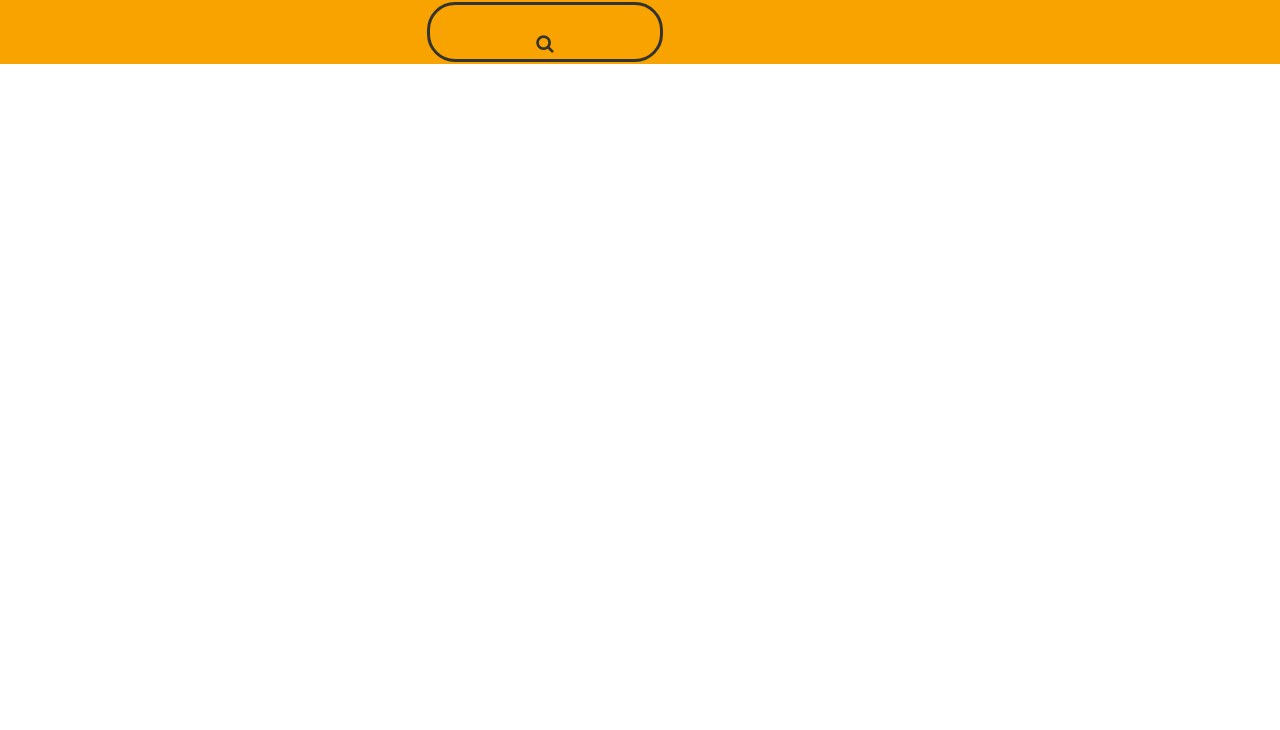
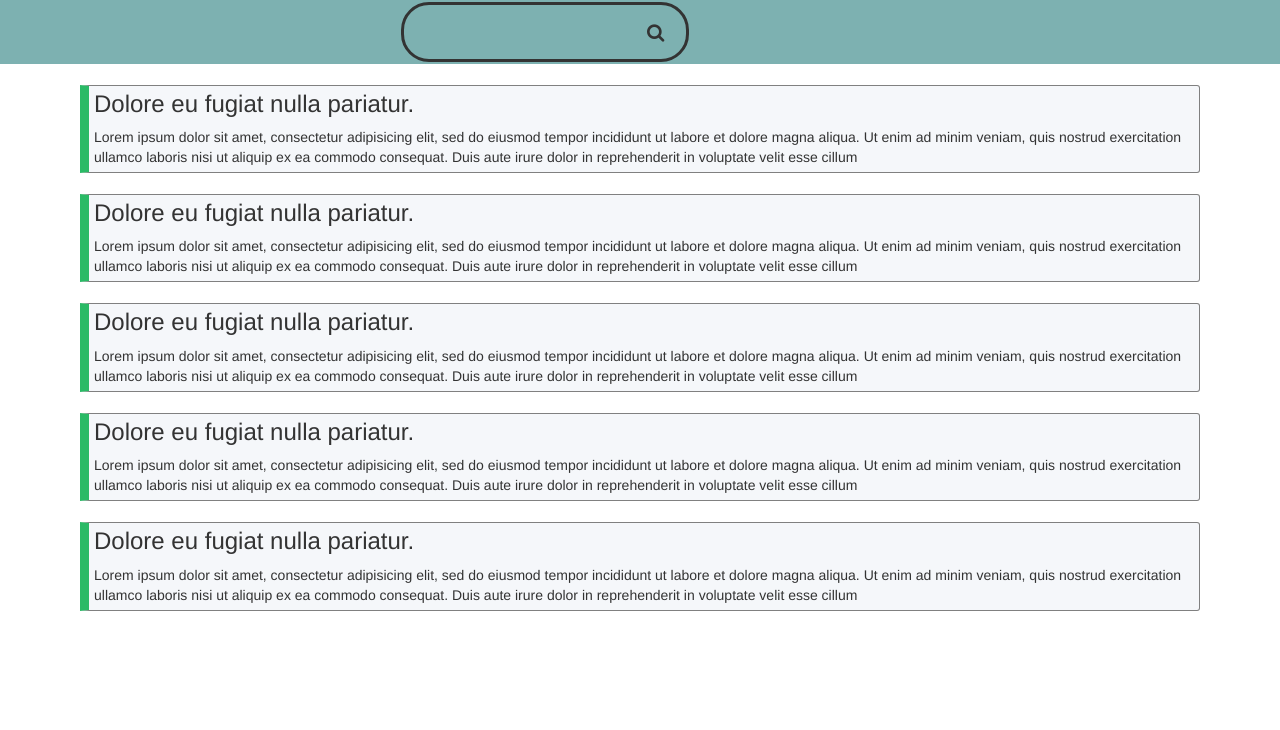
Before and after one commit to SekharKolli/FCC_WikipediaSearch, a website: page index.html in a window 1280 px wide. Shown: the part 70-800 px from the top of the page. Drawn offline with nearby package versions, Linux system fonts and the light colour scheme.

Commit message:
animated the results section. The search icon of the search. Added colors

```diff
--- a/index.html
+++ b/index.html
@@ -25,15 +25,60 @@
 
           <span class="pillBorder">
             <input id="searchBox" type="text" placeholder="">
-                  <button type="button" class="btn btn-default"> <i class="fa fa-search fa-lg"></i> </button>
+            <!-- <button type="button" class="btn btn-default"> <i class="fa fa-search fa-lg"></i> </button> -->
+            <span id="searchIcon"><i class="fa fa-search fa-lg"></i></span>
           </span>
         </div>
       </div>
     </div>
   </div>
 </div>
-    </div>
-    <!-- wrapper div -->
+</div>  <!-- wrapper div -->
+
+<!-- Content will get displayed here -->
+<section class="container">
+
+<div class="content">
+  <h3 class="contentTitle"> Dolore eu fugiat nulla pariatur. </h3>
+  <p class="contentText">
+      Lorem ipsum dolor sit amet, consectetur adipisicing elit, sed do eiusmod tempor incididunt ut labore et dolore magna aliqua. Ut enim ad minim veniam, quis nostrud exercitation ullamco laboris nisi ut aliquip ex ea commodo consequat. Duis aute irure dolor in reprehenderit in voluptate velit esse cillum
+  </p>
+</div> <!--content -->
+
+
+<div class="content">
+  <h3 class="contentTitle"> Dolore eu fugiat nulla pariatur. </h3>
+  <p class="contentText">
+      Lorem ipsum dolor sit amet, consectetur adipisicing elit, sed do eiusmod tempor incididunt ut labore et dolore magna aliqua. Ut enim ad minim veniam, quis nostrud exercitation ullamco laboris nisi ut aliquip ex ea commodo consequat. Duis aute irure dolor in reprehenderit in voluptate velit esse cillum
+  </p>
+</div> <!--content -->
+
+
+<div class="content">
+  <h3 class="contentTitle"> Dolore eu fugiat nulla pariatur. </h3>
+  <p class="contentText">
+      Lorem ipsum dolor sit amet, consectetur adipisicing elit, sed do eiusmod tempor incididunt ut labore et dolore magna aliqua. Ut enim ad minim veniam, quis nostrud exercitation ullamco laboris nisi ut aliquip ex ea commodo consequat. Duis aute irure dolor in reprehenderit in voluptate velit esse cillum
+  </p>
+</div> <!--content -->
+
+
+<div class="content">
+  <h3 class="contentTitle"> Dolore eu fugiat nulla pariatur. </h3>
+  <p class="contentText">
+      Lorem ipsum dolor sit amet, consectetur adipisicing elit, sed do eiusmod tempor incididunt ut labore et dolore magna aliqua. Ut enim ad minim veniam, quis nostrud exercitation ullamco laboris nisi ut aliquip ex ea commodo consequat. Duis aute irure dolor in reprehenderit in voluptate velit esse cillum
+  </p>
+</div> <!--content -->
+
+
+<div class="content">
+  <h3 class="contentTitle"> Dolore eu fugiat nulla pariatur. </h3>
+  <p class="contentText">
+      Lorem ipsum dolor sit amet, consectetur adipisicing elit, sed do eiusmod tempor incididunt ut labore et dolore magna aliqua. Ut enim ad minim veniam, quis nostrud exercitation ullamco laboris nisi ut aliquip ex ea commodo consequat. Duis aute irure dolor in reprehenderit in voluptate velit esse cillum
+  </p>
+</div> <!--content -->
+
+
+</section>
 
 <script src="https://ajax.googleapis.com/ajax/libs/jquery/1.11.3/jquery.min.js"></script>
 <script src="https://maxcdn.bootstrapcdn.com/bootstrap/3.3.5/js/bootstrap.min.js"></script>
--- a/myStyle.css
+++ b/myStyle.css
@@ -1,11 +1,22 @@
+* {box-sizing: border-box;}
+
 .wrapper {
     /*padding: 20px;*/
     width: 100%;
     margin: 0 auto;
     /*background-color: #F89900;*/
     /*background-color: #FABD44;*/
-    background-color: #F9A300;
+    background-color: #7DB1B1;
+     /*Orange F9A300*/
 }
+.fa-search {
+    transition: all .5s;
+}
+
+.fa-search:hover {
+  transform: scale(1.7,1.7);
+}
+
 .btn {
     background-color: Transparent;
     background-repeat: no-repeat;
@@ -18,6 +29,11 @@
     background-color: Transparent;
     color: white;
 }
+
+.btn-default:hover{
+  border-color: none;
+}
+
 .pillBorder {
     position: relative;
     border: 3px solid;
@@ -25,18 +41,63 @@
     background-color: Transparent;
     margin: 2px;
     border-radius: 2em; /* These get the rounded corners*/
+    padding-left: 20px;
+    padding-right: 20px;
 }
-
-#searchBox {
-    margin-left: 50%;
+#searchIcon{
+  position: relative;
+  width: 50px;
+  height: 50px;
+  line-height: 50px;
+  text-align: right;
+  margin: 2px;
+  display: inline-block;
+  /*color: red;*/
+}
+.pillBorder #searchBox {
+    /*margin-left: 50%;*/
     display: inline-block;
     position: relative;
-    border: none;
-    /*background-color: lightgrey;*/
+    border: 2px;
+    background-color: lightgrey;
     background-color: Transparent;
     overflow: scroll;
     outline: 0;
+    left: 15px;
+    /*top: 5px;*/
 }
 #searchBox: focus {
     color: white;
 }
+
+.contentTitle, .contentText {
+  padding: 5px;
+  margin: 0;
+}
+
+.contentTitle {
+  position: relative;
+}
+
+.content {
+  border: 1px solid grey;
+  margin: 10px;
+  margin-top: 1.5em;
+  /*padding: 30px;*/
+  border-left: 9px solid #2ABA66;
+  background-color: #F5F7FA; #E6E9ED;
+  border-radius: 3px;
+  border-bottom-left-radius:0;
+  border-top-left-radius:0;
+  position: relative;
+  top: 0;
+  left: 0;
+  box-shadow: 0 0 0 rgb(0,0,0);
+  transition: all .5s;
+}
+
+.content:hover {
+  top: -10px;
+  left: -3px;
+  box-shadow: 3px 10px 10px rgb(100,100,100);
+}
```
Also changed, not shown: package.json (added, +29 -0 lines). Lines whose indentation alone changed are shown as unchanged.
